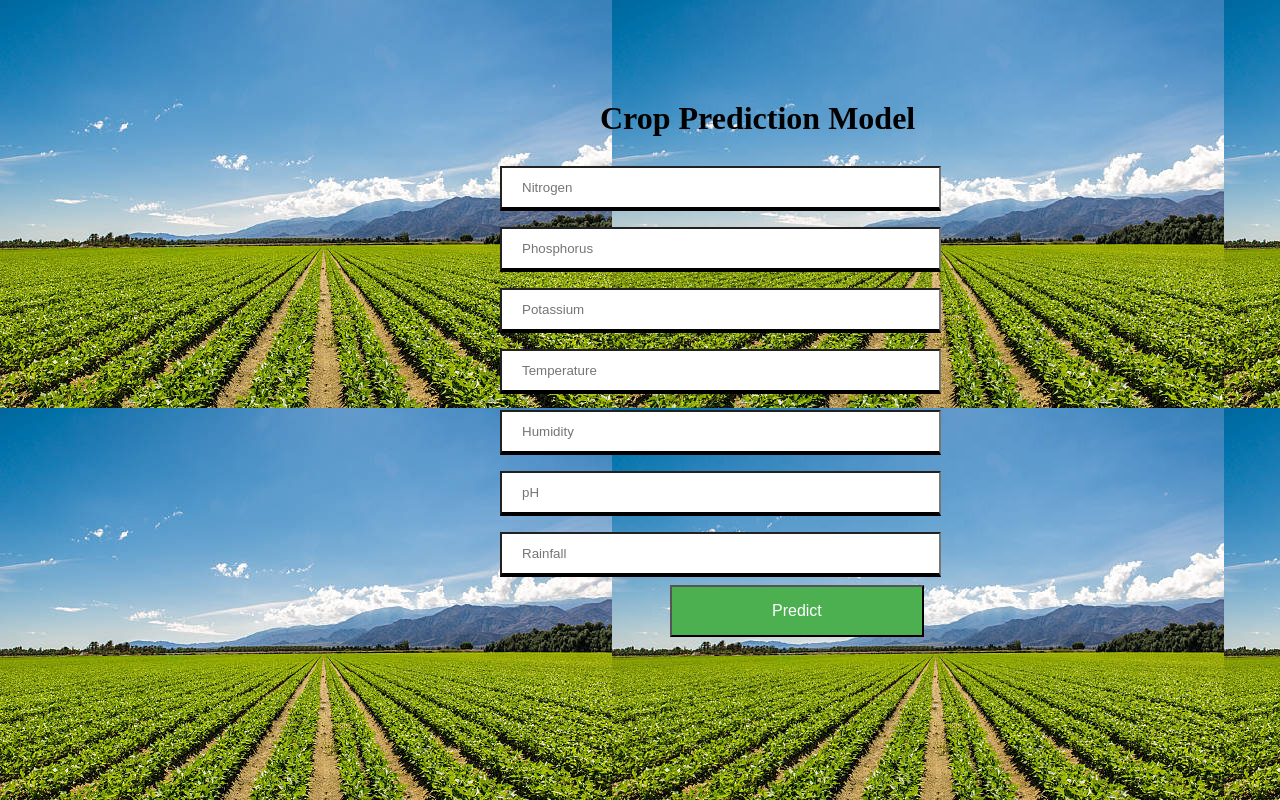
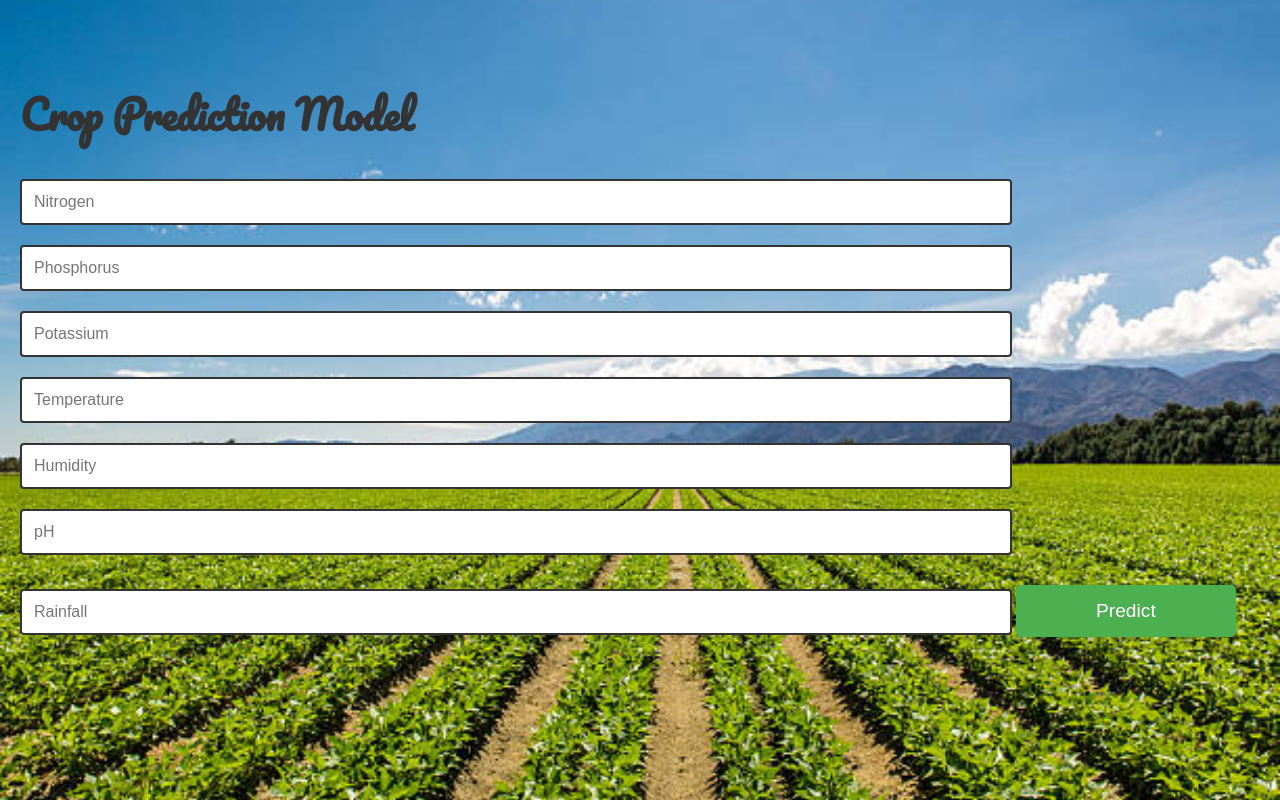
Before and after one commit to prashant-masote/Cropprediction, a Flask app: page / in a window 1280 px wide. Run offline with Flask 3, Linux system fonts and the light colour scheme; parts of the project's set-up code (start-up, migrations or seed data) failed here and were passed over.

Commit message:
Update style.css

```diff
--- a/static/style.css
+++ b/static/style.css
@@ -1,32 +1,86 @@
+/* Base Styles */
 body {
   background-image: url("farm.jpg");
-  margin-top: 100px;
-  margin-bottom: 100px;
-  margin-right: 150px;
-  margin-left: 500px;
+  background-size: cover;
+  background-repeat: no-repeat;
+  background-position: center;
+  display: flex;
+  justify-content: center;
+  align-items: center;
+  min-height: 90vh;
+  margin: 0;
 }
+
+.container {
+  background: rgba(255, 255, 255, 0.8); /* Slight opacity for contrast */
+  padding: 20px;
+  border-radius: 8px;
+  width: 90%;
+  max-width: 500px;
+  box-shadow: 0 4px 8px rgba(0, 0, 0, 0.1);
+  text-align: center;
+}
+
 h1 {
-    margin-left:100px;
+  font-family: 'Pacifico', cursive;
+  color: #333;
+  font-size: 2rem;
+  margin-bottom: 20px;
 }
-input{
-  width: 70%;
-  padding: 12px 20px;
-  margin: 8px 0;
+
+input {
+  width: 90%;
+  padding: 12px;
+  margin: 10px 0;
   box-sizing: border-box;
-  border-bottom: 4px solid black;
+  border: 2px solid #333;
+  border-radius: 4px;
+  font-size: 1rem;
 }
+
 button {
-  background-color: #4CAF50; /* Green */
-  margin : auto;
+  background-color: #4CAF50;
   color: white;
-  padding: 15px 100px;
-  text-align: center;
-  text-decoration: none;
-  display: inline-block;
-  font-size: 16px;
-  margin-left:170px
+  padding: 12px 50px;
+  border: none;
+  border-radius: 5px;
+  cursor: pointer;
+  font-size: 1rem;
+  margin-top: 20px;
 }
+
+button:hover {
+  background-color: #45a049;
+}
+
 #predi{
-    margin-left:60px;
-    color:white;
+  margin-left:60px;
+  color:white;
 }
+
+
+/* Responsive Styles for Desktop */
+@media (min-width: 768px) {
+  body {
+    justify-content: flex-start;
+    padding: 20px;
+  }
+
+  .container {
+    margin-left: 100px;
+    width: 60%;
+  }
+
+  h1 {
+    font-size: 2.5rem;
+  }
+
+  input {
+    width: 80%;
+  }
+
+  button {
+    padding: 15px 80px;
+    font-size: 1.2rem;
+  }
+}
```
